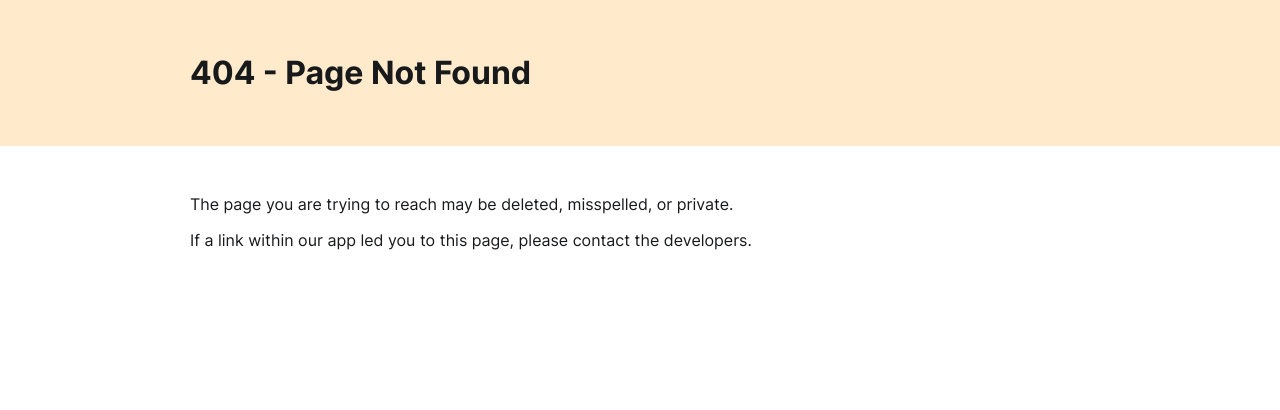
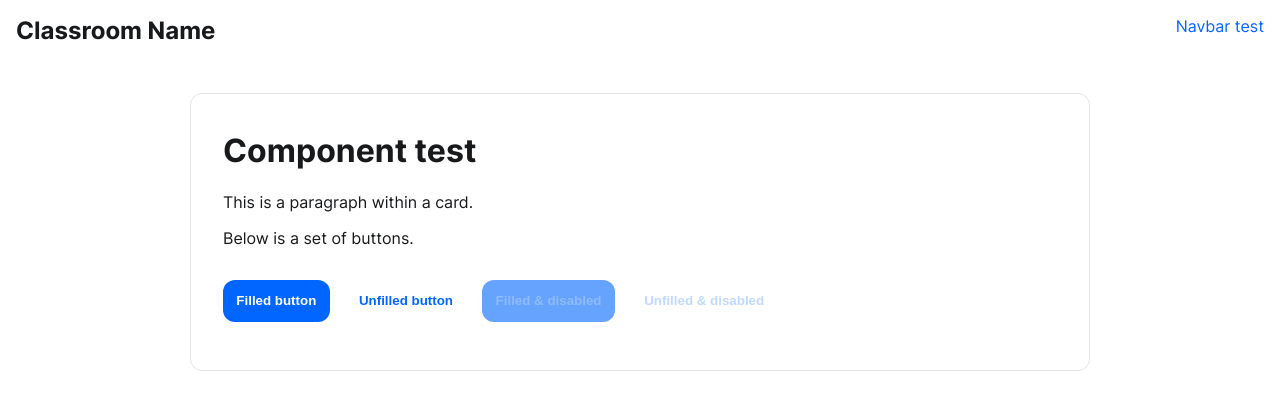
Before and after one commit to arbabf/next-gen-virtual-classroom, a Next.js app in the folder source/frontend/: page /screen in a window 1280 px wide. Before the commit this address had no page. Shown: the top 410 px of the page. Built offline with nearby package versions, Linux system fonts and the light colour scheme.

Commit message:
New branch: develop Adds a new branch, with an initial page for screen sharing (but it is a work-in-progress).

```diff
--- /dev/null
+++ b/source/frontend/pages/screen.tsx
@@ -0,0 +1,41 @@
+import type { NextPage } from 'next';
+import Head from 'next/head';
+import React from 'react';
+import Button from '../components/common/button/button';
+import ButtonSet from '../components/common/buttonset/buttonset';
+import Card from '../components/common/card/card';
+import Navbar from '../components/navigation/navbar/navbar';
+import styles from '../styles/pages/Home.module.css';
+
+const Home: NextPage = () => {
+	return (
+		<>
+			<Head>
+				<title>NGVC</title>
+				<meta name="description" content="Generated by create next app" />
+				<link rel="icon" href="/favicon.ico" />
+			</Head>
+
+			<Navbar classroomName="Classroom Name" />
+
+			<main className={styles.main}>
+				<Card>
+					<h1>Component test</h1>
+
+					<p>This is a paragraph within a card.</p>
+
+					<p>Below is a set of buttons.</p>
+
+					<ButtonSet>
+						<Button label="Filled button" />
+						<Button label="Unfilled button" unfilled />
+						<Button label="Filled &amp; disabled" disabled />
+						<Button label="Unfilled &amp; disabled" unfilled disabled />
+					</ButtonSet>
+				</Card>
+			</main>
+		</>
+	);
+};
+
+export default Home;
```
